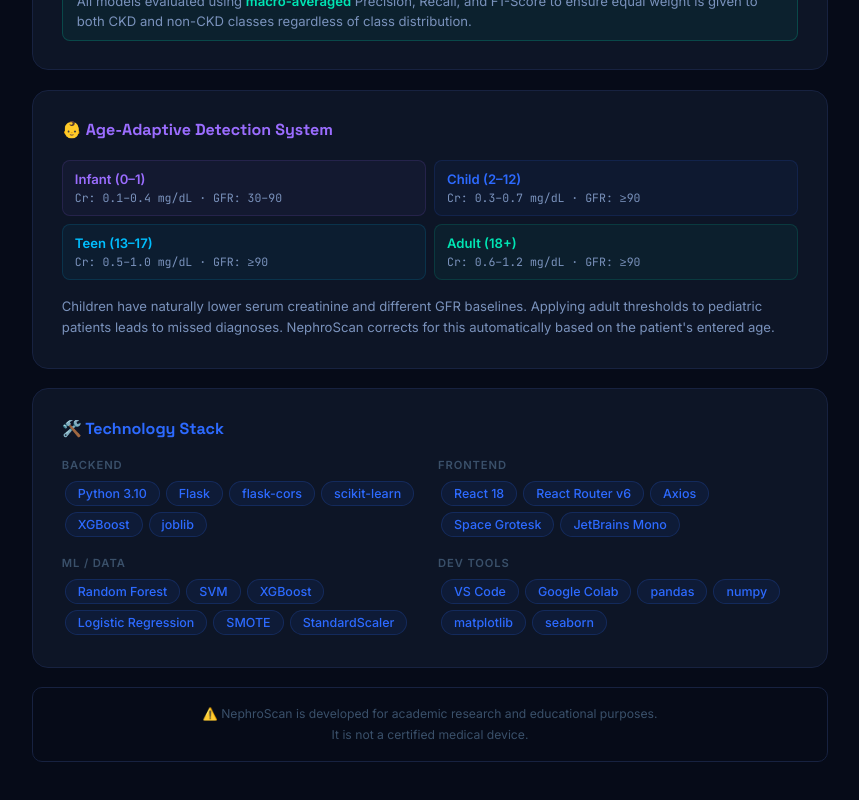
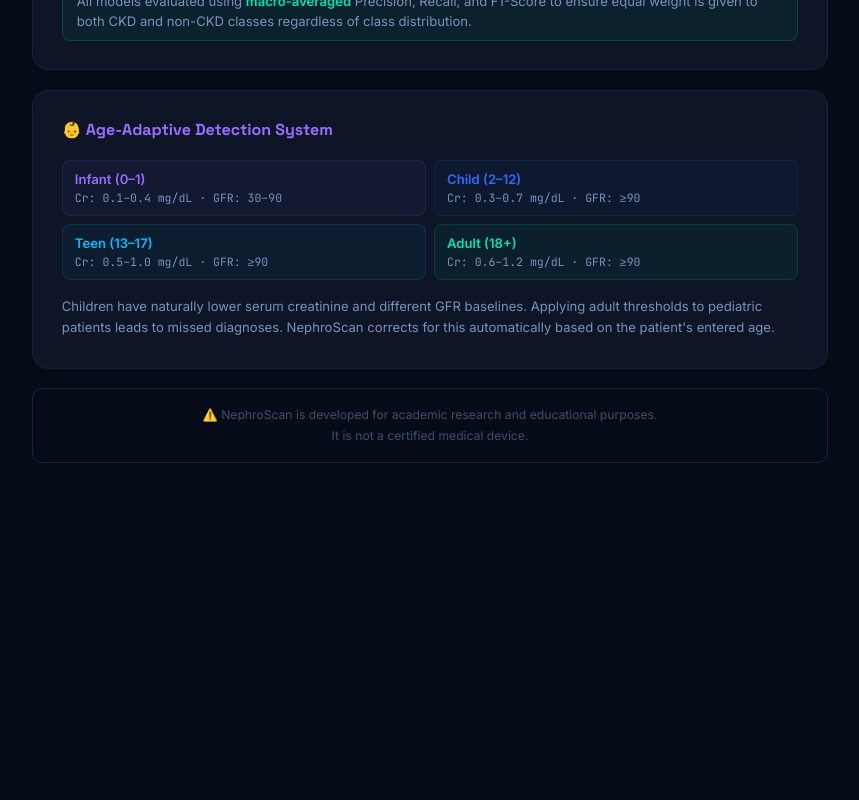
Before and after one commit to sharanugd2305/ckd-detection, a React (Create React App) app in the folder frontend/: page /about in a window 1280 px wide. Shown: the part 1515-2315 px from the top of the page, without its empty margins (210-1069 px from the left). After the commit the page ends 2074 px from the top, so only its background shows below. Built offline with nearby package versions, Linux system fonts and the light colour scheme.

Commit message:
Remove Technology Stack section from About.js

```diff
--- a/frontend/src/pages/About.js
+++ b/frontend/src/pages/About.js
@@ -142,22 +142,7 @@
         </p>
       </Section>
 
-      {/* Tech stack */}
-      <Section title="🛠️ Technology Stack" accent="#2D6AFF">
-        <div style={{display:'grid',gridTemplateColumns:'1fr 1fr',gap:'1rem'}}>
-          {[
-            {cat:'Backend',   items:['Python 3.10','Flask','flask-cors','scikit-learn','XGBoost','joblib']},
-            {cat:'Frontend',  items:['React 18','React Router v6','Axios','Space Grotesk','JetBrains Mono']},
-            {cat:'ML / Data', items:['Random Forest','SVM','XGBoost','Logistic Regression','SMOTE','StandardScaler']},
-            {cat:'Dev Tools', items:['VS Code','Google Colab','pandas','numpy','matplotlib','seaborn']},
-          ].map((s,i)=>(
-            <div key={i}>
-              <div style={{color:'#3A506A',fontSize:'.7rem',fontWeight:600,letterSpacing:'.08em',textTransform:'uppercase',marginBottom:6}}>{s.cat}</div>
-              <div>{s.items.map((it,j)=><Tag key={j} label={it} color="#2D6AFF"/>)}</div>
-            </div>
-          ))}
-        </div>
-      </Section>
+
 
       {/* Disclaimer */}
       <div style={{textAlign:'center',color:'#3A506A',fontSize:'.76rem',lineHeight:1.7,padding:'1rem',border:'1px solid #172240',borderRadius:10}}>
```
